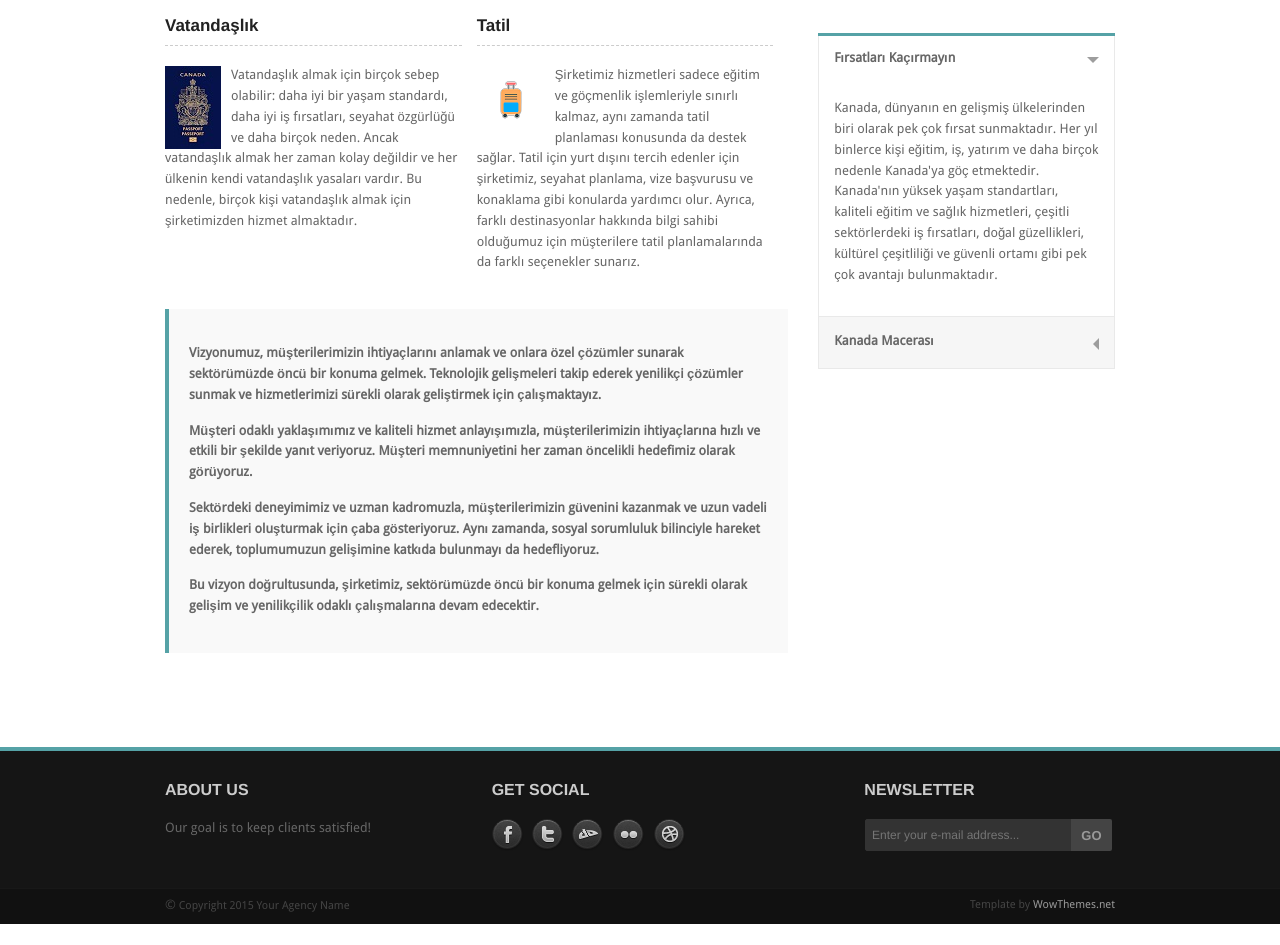
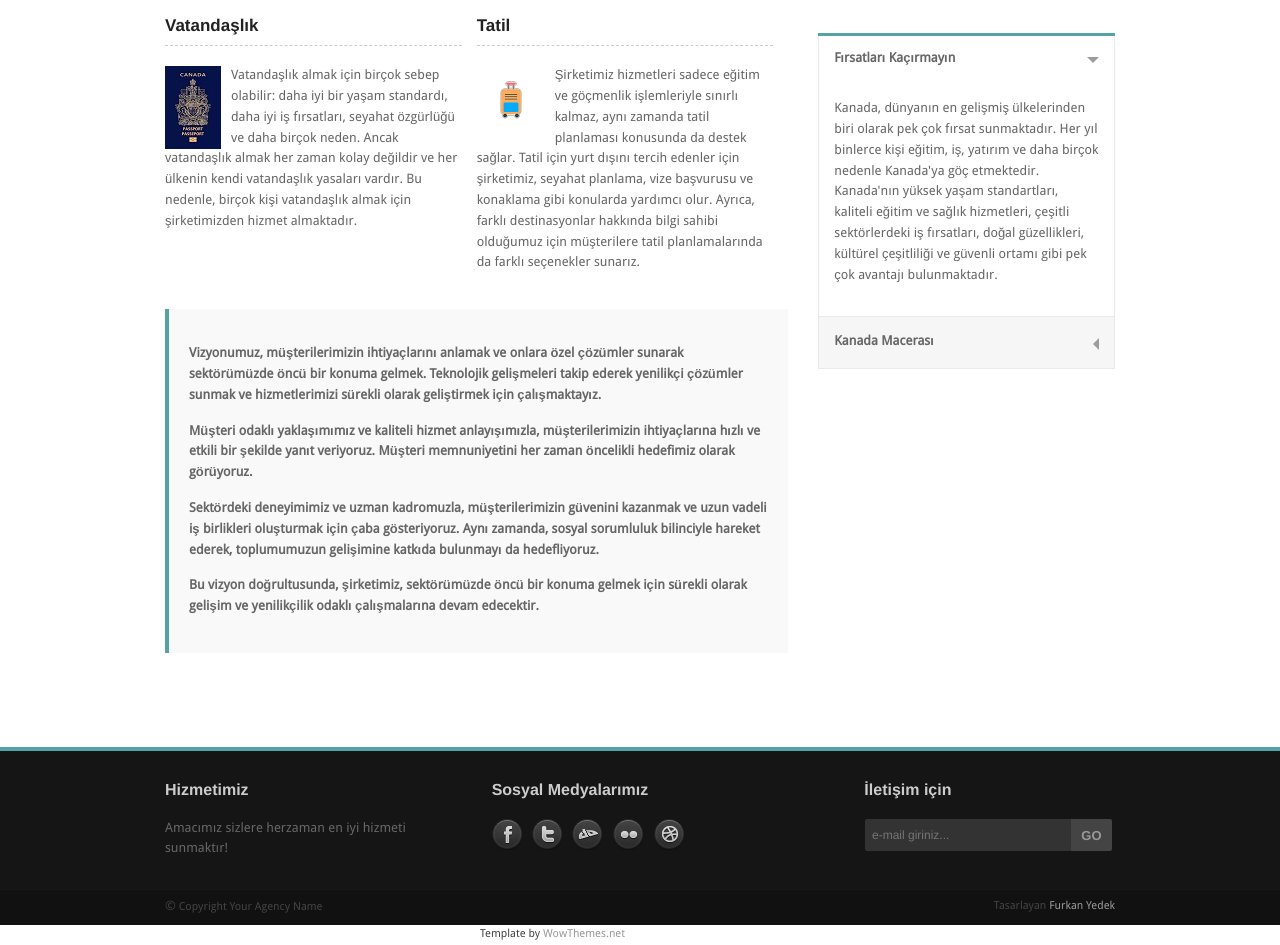
Before and after one commit to Mitrex38/kanadailetanis, a plain HTML site: page services.html in a window 1280 px wide. Shown: the part 564-1509 px from the top of the page. Before the commit the page ends 1488 px from the top, so only its background shows below. Drawn offline with Linux system fonts and the light colour scheme.

Commit message:
Update services.html

```diff
--- a/services.html
+++ b/services.html
@@ -205,14 +205,14 @@
 <div id="footer">
 	<footer class="row">
 	<p class="back-top floatright">
-		<a href="#top"><span></span></a>
+		<a href="index.html"><span></span></a>
 	</p>
 	<div class="four columns">
-		<h1>ABOUT US</h1>
-		 Our goal is to keep clients satisfied!
+		<h1>Hizmetimiz</h1>
+		Amacımız sizlere herzaman en iyi hizmeti sunmaktır!
 	</div>
 	<div class="four columns">
-		<h1>GET SOCIAL</h1>
+		<h1>Sosyal Medyalarımız</h1>
 		<a class="social facebook" href="#"></a>
 		<a class="social twitter" href="#"></a>
 		<a class="social deviantart" href="#"></a>
@@ -220,10 +220,10 @@
 		<a class="social dribbble" href="#"></a>
 	</div>
 	<div class="four columns">
-		<h1 class="newsmargin">NEWSLETTER</h1>
+		<h1 class="newsmargin">İletişim için</h1>
 		<div class="row collapse newsletter floatright">
 			<div class="ten mobile-three columns">
-				<input type="text" class="nomargin" placeholder="Enter your e-mail address...">
+				<input type="text" class="nomargin" placeholder="e-mail giriniz...">
 			</div>
 			<div class="two mobile-one columns">
 				<a href="#" class="postfix button expand">GO</a>
@@ -235,8 +235,13 @@
 <div class="copyright">
 	<div class="row">
 		<div class="six columns">
-			 &copy;<span class="small"> Copyright 2015 Your Agency Name</span>
+			 &copy;<span class="small"> Copyright Your Agency Name</span>
 		</div>
+		<div class="six columns">
+			<span class="small floatright">Tasarlayan <a target="_blank" >Furkan Yedek</a> </span>
+		</div>
+	</div>
+</div>	</div>
 		<div class="six columns">
 			<span class="small floatright"> Template by <a href="www.wowthemes.net">WowThemes.net</a></span>
 		</div>
```
